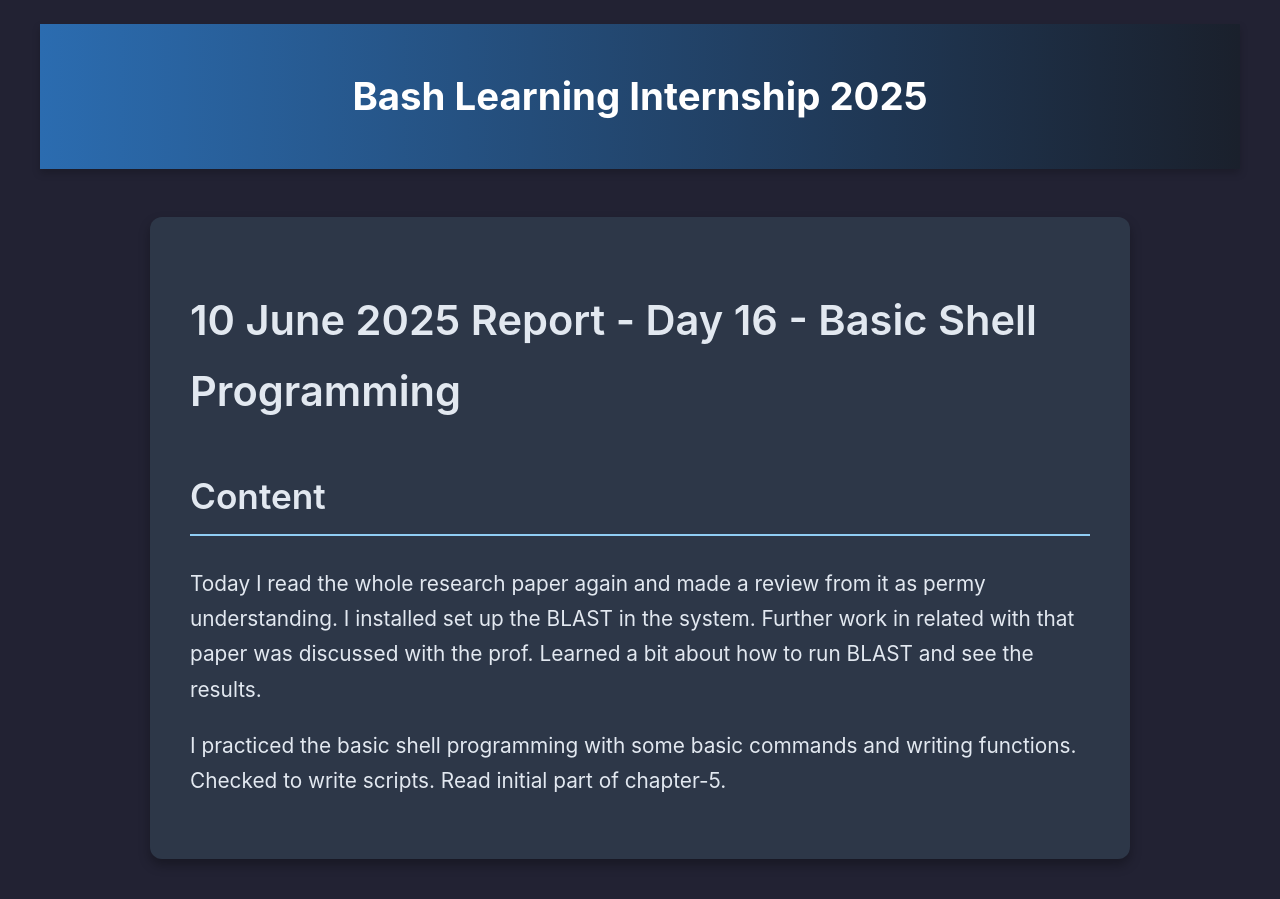
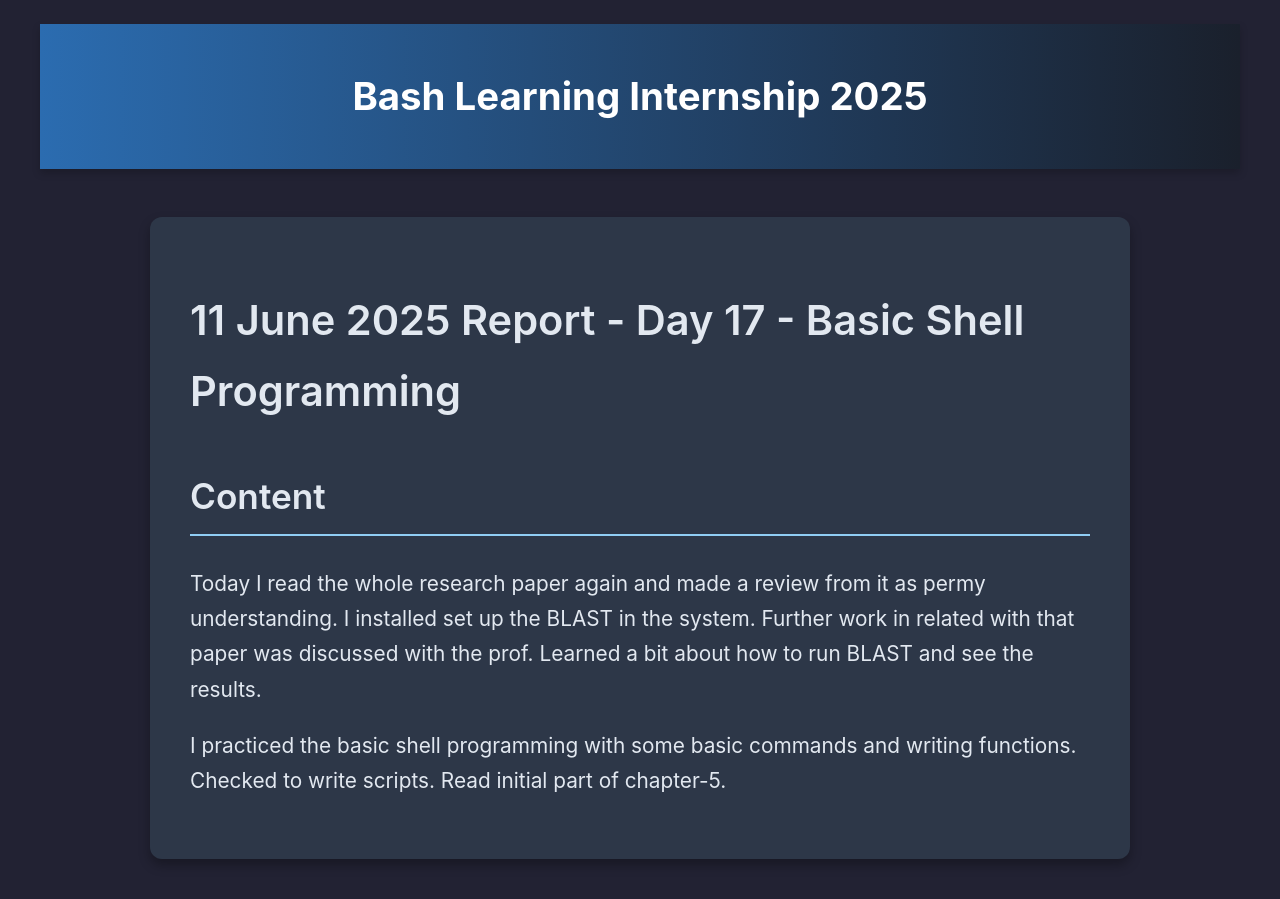
Before and after one commit to dssheth/bash-scripting-2025, a Jekyll site: the page built from week-3/11_june_ch-4.md, in a window 1280 px wide and 900 px high. Built offline with Jekyll 4.4.1, drawn with Linux system fonts in a browser that asks for light colours.

```diff
--- a/week-3/11_june_ch-4.md
+++ b/week-3/11_june_ch-4.md
@@ -3,7 +3,7 @@ title: General
 layout: default
 ---
 
-# 10 June 2025 Report - Day 16 - Basic Shell Programming
+# 11 June 2025 Report - Day 17 - Basic Shell Programming
 
 ## Content
 
```
Also changed, not shown: week-3/12_june_brief.md (added, +12 -0 lines), README.md.
